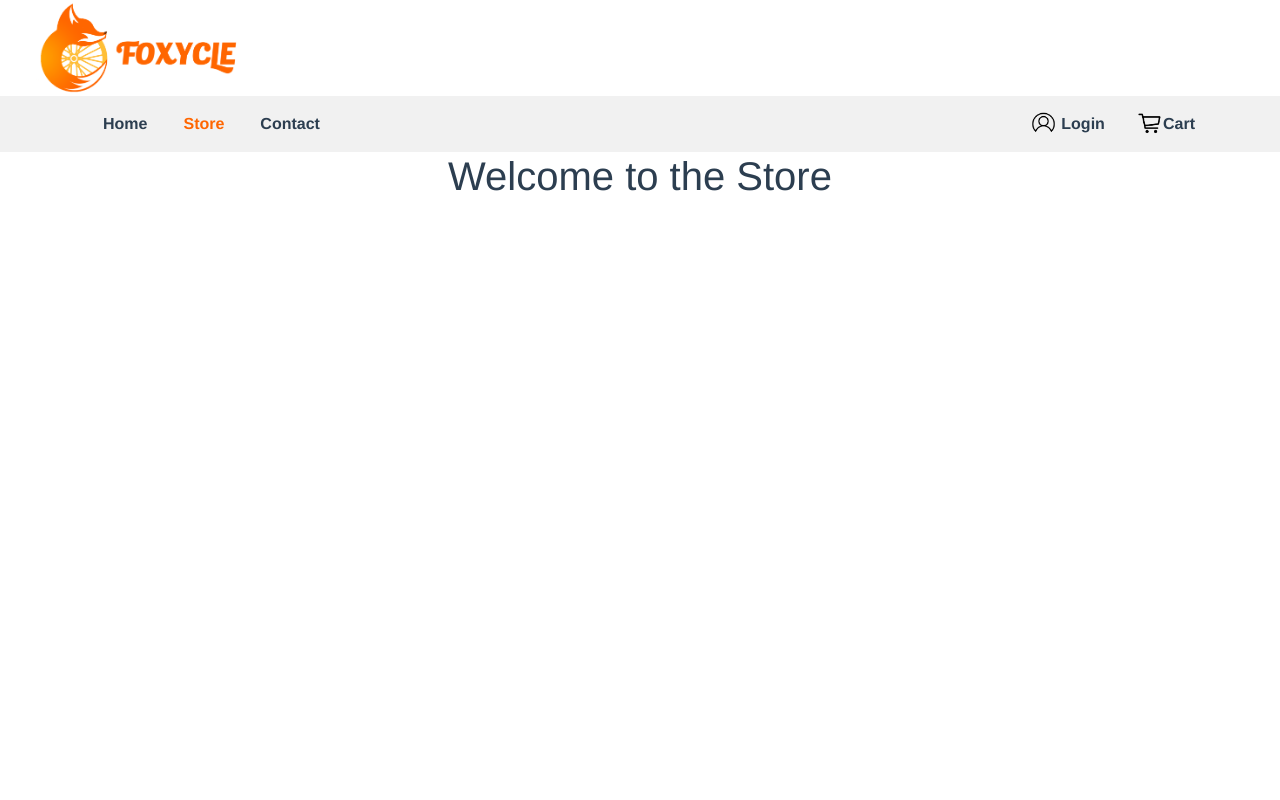
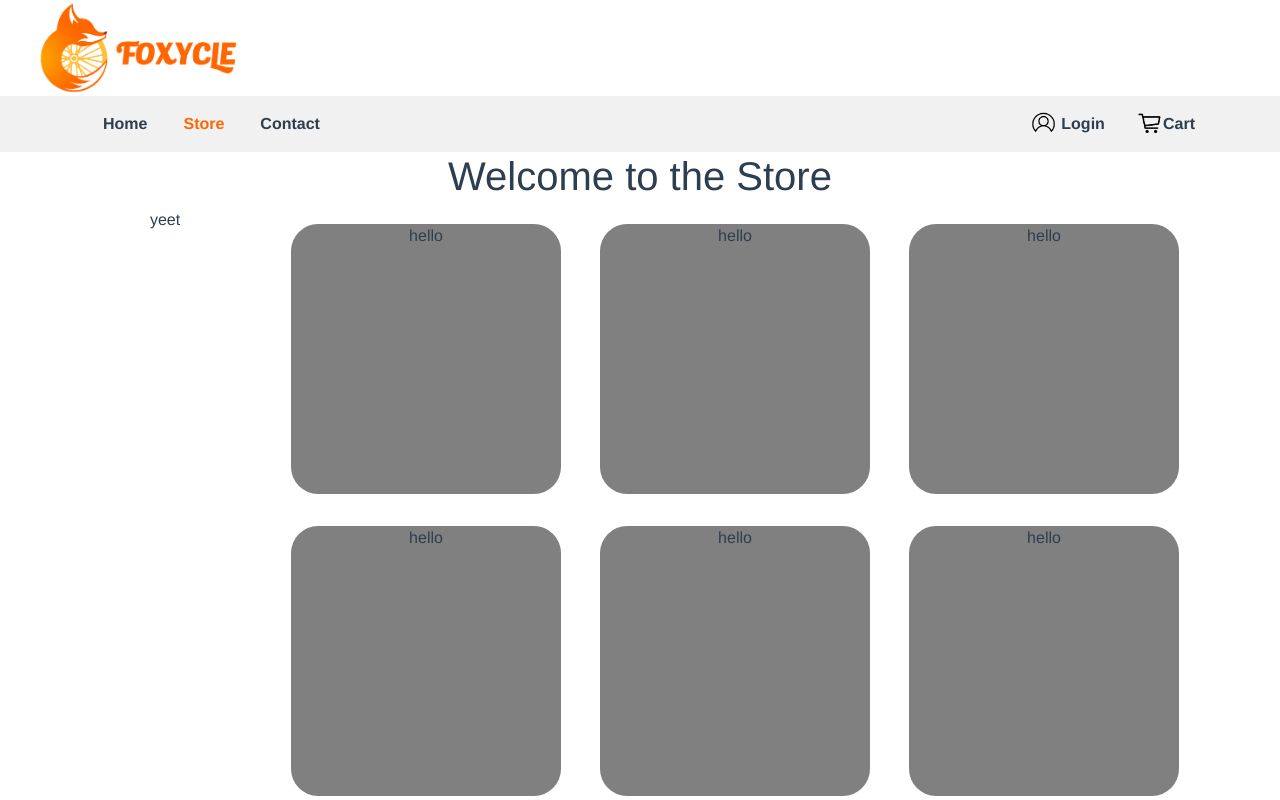
Before and after one commit to andrewpuleo/TeemSicks, a Vue app in the folder app/: page /store in a window 1280 px wide. Shown: the top 800 px of the page. Built offline with nearby package versions, Linux system fonts and the light colour scheme.

Commit message:
Working on the Store

```diff
--- /dev/null
+++ b/app/src/components/storeItem.vue
@@ -0,0 +1,48 @@
+<template>
+    <div class="item">
+        hello
+    </div>
+</template>
+
+<style scoped>
+.item {
+  background-color: grey;
+  border-radius: 10%;
+  width: 200px;
+  height: 200px;
+  padding: 0 1rem;
+  margin: 1rem 1rem;
+}
+
+@media(max-width: 992px){
+    .item{
+        width:250px;
+        height:250px;
+    }
+}
+
+@media(max-width: 768px){
+    .item{
+        width:100%;
+        height:250px;
+    }
+}
+
+@media(min-width: 1200px){
+    .item{
+        width:270px;
+        height:270px;
+    }
+}
+</style>
+
+
+
+<script lang="ts">
+import { Component, Vue} from 'vue-property-decorator';
+
+@Component
+export default class StoreItem extends Vue {
+}
+
+</script>
--- a/app/src/views/Home.vue
+++ b/app/src/views/Home.vue
@@ -7,6 +7,7 @@
     <div class="home">
       <h1>Welcome to your new home</h1>
     </div>
+
     <HomeSlider/>
 
   </div>
--- a/app/src/views/Store.vue
+++ b/app/src/views/Store.vue
@@ -1,5 +1,48 @@
 <template>
-  <div class="store">
+  <div class="store container">
     <h1>Welcome to the Store</h1>
+    <div class="row">
+      <div class="col-sm-2">
+      yeet
+      </div>
+      <div class="col-sm-10 store_container">
+
+          <StoreItem/>
+
+          <StoreItem/>
+
+          <StoreItem/>
+
+          <StoreItem/>
+
+          <StoreItem/>
+
+          <StoreItem/>
+
+          <StoreItem/>
+
+
+
+
+      </div>
+    </div>
   </div>
+
 </template>
+
+<script>
+import  StoreItem  from "@/components/storeItem.vue";
+export default {
+  components: {StoreItem},
+
+}
+</script>
+
+
+<style scoped>
+.store_container {
+  display: flex;
+  justify-content: space-between;
+  flex-wrap: wrap;
+}
+</style>
```
